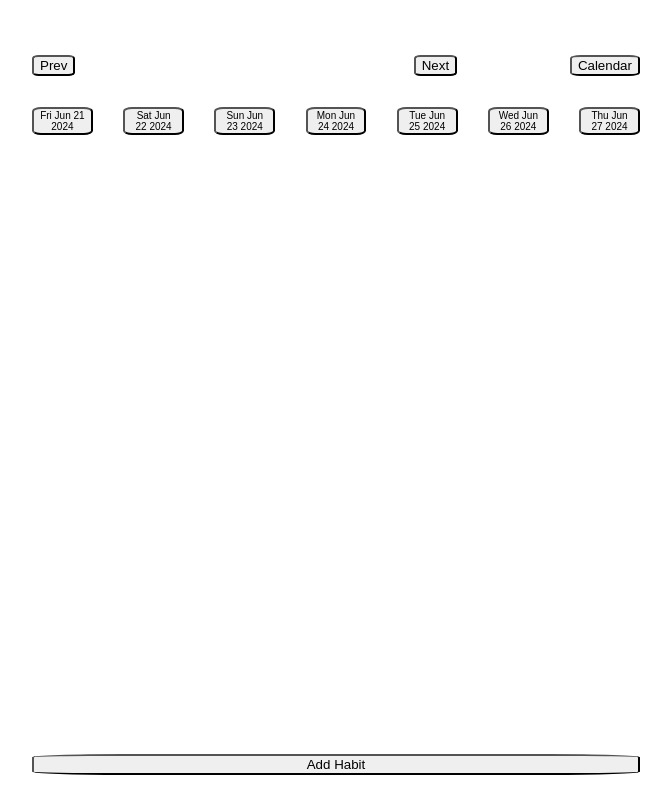
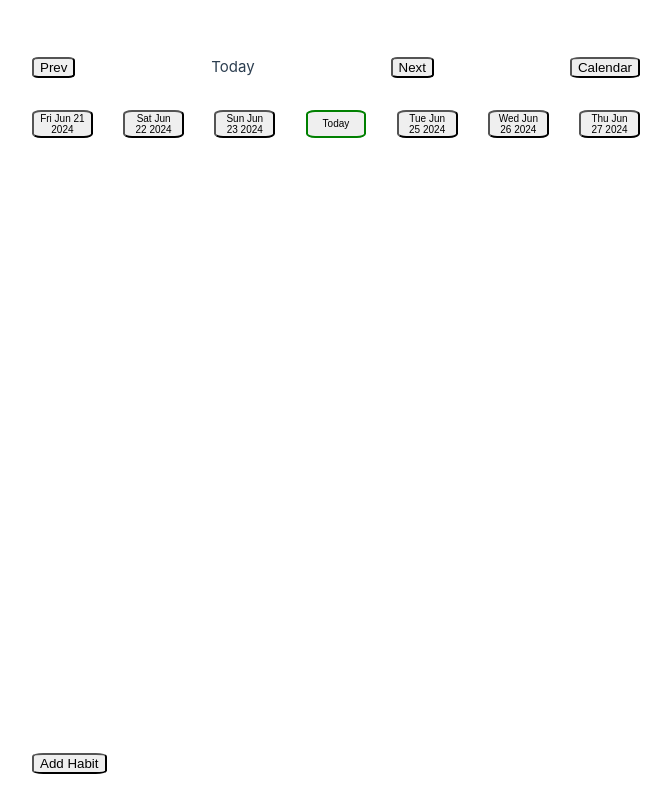
Before and after one commit to annaannaA33/habit-tracking, a Vue app: page /day/1 in a window 1280 px wide. Shown: the whole page, without its empty margins (0-671 px from the left). Built offline with nearby package versions, Linux system fonts and the light colour scheme.

Commit message:
implemented - the selected date or the word today is displayed at the top if the current date is selected

```diff
--- a/src/components/DayNavigation.vue
+++ b/src/components/DayNavigation.vue
@@ -2,13 +2,8 @@
   <div class="day-navigation">
     <div class="nav-button">
       <button @click="prevDay">Prev</button>
-
-      <div></div>
-
-      <div>{{ selectedDate }}</div>
-
+      <div>{{ isToday(selectedDate) ? 'Today' : selectedDate }}</div>
       <button @click="nextDay">Next</button>
-
       <button @click="showCalendar = true">Calendar</button>
       <CalendarModal
         v-if="showCalendar"
@@ -16,7 +11,6 @@
         @close="showCalendar = false"
       />
     </div>
-
     <div class="seven-day-nav">
       <button
         v-for="day in days"
@@ -31,16 +25,22 @@
 </template>
 
 <script setup>
-import { ref, computed } from 'vue'
+import { ref, computed, watch } from 'vue'
 import { useRouter } from 'vue-router'
-import { defineEmits } from 'vue'
 import CalendarModal from './CalendarModal.vue'
+
+// Вынесем formatDate вверх
+const formatDate = (date) => {
+  const day = date.getDate().toString().padStart(2, '0')
+  const month = (date.getMonth() + 1).toString().padStart(2, '0')
+  const year = date.getFullYear()
+  return `${year}-${month}-${day}`
+}
 
 const showCalendar = ref(false)
 const router = useRouter()
 const currentDate = ref(new Date())
-const selectedDate = ref(null)
-const emit = defineEmits(['dateSelected'])
+const selectedDate = ref(formatDate(currentDate.value))
 
 const days = computed(() => {
   const result = []
@@ -48,8 +48,8 @@ const days = computed(() => {
     const date = new Date()
     date.setDate(currentDate.value.getDate() + i)
     result.push({
-      date: date.toISOString().split('T')[0],
-      label: date.toDateString()
+      date: formatDate(date),
+      label: i === 0 ? 'Today' : date.toDateString()
     })
   }
   return result
@@ -57,39 +57,41 @@ const days = computed(() => {
 
 const formattedDate = computed(() => formatDate(currentDate.value))
 
-const formatDate = (date) => {
-  const day = date.getDate().toString().padStart(2, '0')
-  const month = (date.getMonth() + 1).toString().padStart(2, '0')
-  const year = date.getFullYear()
-  return `${day}-${month}-${year}`
+const isToday = (date) => {
+  return date === formattedDate.value
 }
 
 const selectDay = (date) => {
   selectedDate.value = date
-  emit('dateSelected', date)
   router.push(`/day/${date}`)
 }
 
 const prevDay = () => {
   currentDate.value.setDate(currentDate.value.getDate() - 1)
+  selectedDate.value = formatDate(currentDate.value)
+  router.push(`/day/${selectedDate.value}`)
 }
 
 const nextDay = () => {
   currentDate.value.setDate(currentDate.value.getDate() + 1)
+  selectedDate.value = formatDate(currentDate.value)
+  router.push(`/day/${selectedDate.value}`)
 }
 
 const selectDateFromCalendar = (date) => {
   selectedDate.value = date
-  emit('dateSelected', date)
   router.push(`/day/${date}`)
 }
 
-if (selectedDate.value == formattedDate.value) {
-  selectedDate.value = 'Today'
-} else {
-  console.log(selectedDate.value)
-  console.log(formattedDate.value)
-}
+watch(currentDate, (newDate) => {
+  selectedDate.value = formatDate(newDate)
+})
+
+watch(selectedDate, (newDate) => {
+  if (isToday(newDate)) {
+    selectedDate.value = 'Today'
+  }
+})
 </script>
 
 <style>
@@ -111,7 +113,7 @@ if (selectedDate.value == formattedDate.value) {
   flex-direction: row;
   align-items: center;
   justify-content: space-between;
-  margin: 5% 0 5% 0;
+  margin: 5% 0;
 }
 
 .active {
--- a/src/components/HabitList.vue
+++ b/src/components/HabitList.vue
@@ -1,10 +1,10 @@
-<!-- src/components/HabitList.vue -->
 <template>
   <div class="habit-list">
     <div v-for="habit in habits" :key="habit.id" class="habit-item">
       <input type="checkbox" :checked="habit.completed" @change="toggleHabit(habit.id)" />
       {{ habit.name }}
-      <button @click="openModal(habit)">Manage</button>
+      <button @click="editHabit(habit.id)">Edit</button>
+      <button @click="deleteHabit(habit.id)">Delete</button>
     </div>
     <button @click="showAddHabit = true">Add Habit</button>
     <div v-if="showAddHabit">
@@ -12,28 +12,16 @@
       <button id="addHabit" @click="addHabit">Add</button>
       <button @click="showAddHabit = false">Cancel</button>
     </div>
-    <HabitModal
-      v-if="showModal"
-      :show="showModal"
-      :habit="selectedHabit"
-      @close="closeModal"
-      @toggle="toggleHabit"
-      @edit="editHabit"
-      @delete="deleteHabit"
-    />
   </div>
 </template>
 
 <script setup>
 import { ref, computed } from 'vue'
+import habitsStore from '../stores/habits'
 import { useRoute } from 'vue-router'
-import habitsStore from '../stores/habits'
-import HabitModal from './HabitItem.vue'
 
 const newHabit = ref('')
 const showAddHabit = ref(false)
-const showModal = ref(false)
-const selectedHabit = ref(null)
 const route = useRoute()
 
 const habits = computed(() => habitsStore.getHabitsByDate(route.params.date))
@@ -48,38 +36,24 @@ const toggleHabit = (id) => {
   habitsStore.toggleHabitCompletion(id, route.params.date)
 }
 
-const editHabit = ({ id, newName }) => {
-  habitsStore.editHabitName(id, newName)
+const editHabit = (id) => {
+  // Ваша логика редактирования привычки
 }
 
 const deleteHabit = (id) => {
   habitsStore.removeHabit(id)
 }
-
-const openModal = (habit) => {
-  selectedHabit.value = habit
-  showModal.value = true
-}
-
-const closeModal = () => {
-  selectedHabit.value = null
-  showModal.value = false
-}
 </script>
 
 <style>
-.habit-list {
-  display: flex;
-  flex-direction: column;
-}
-
 .habit-item {
   display: flex;
   align-items: center;
-  gap: 10px;
+  justify-content: space-between;
+  margin-bottom: 10px;
 }
 
 #addHabit {
-  margin: 10px 0;
+  margin: 0 10%;
 }
 </style>
--- a/src/views/DayView.vue
+++ b/src/views/DayView.vue
@@ -7,15 +7,27 @@
 
 <script setup>
 import { ref } from 'vue'
-import { useRoute } from 'vue-router'
+import { useRoute, useRouter } from 'vue-router'
 import DayNavigation from '../components/DayNavigation.vue'
 import HabitList from '../components/HabitList.vue'
 
+const formatDate = (date) => {
+  const day = date.getDate().toString().padStart(2, '0')
+  const month = (date.getMonth() + 1).toString().padStart(2, '0')
+  const year = date.getFullYear()
+  return `${year}-${month}-${day}`
+}
+
 const route = useRoute()
-const date = ref(route.params.date)
+const router = useRouter()
+const date = ref(route.params.date || formatDate(new Date()))
 
 const updateDate = (newDate) => {
   date.value = newDate
+}
+
+if (!route.params.date) {
+  router.push(`/day/${date.value}`)
 }
 </script>
 
```
